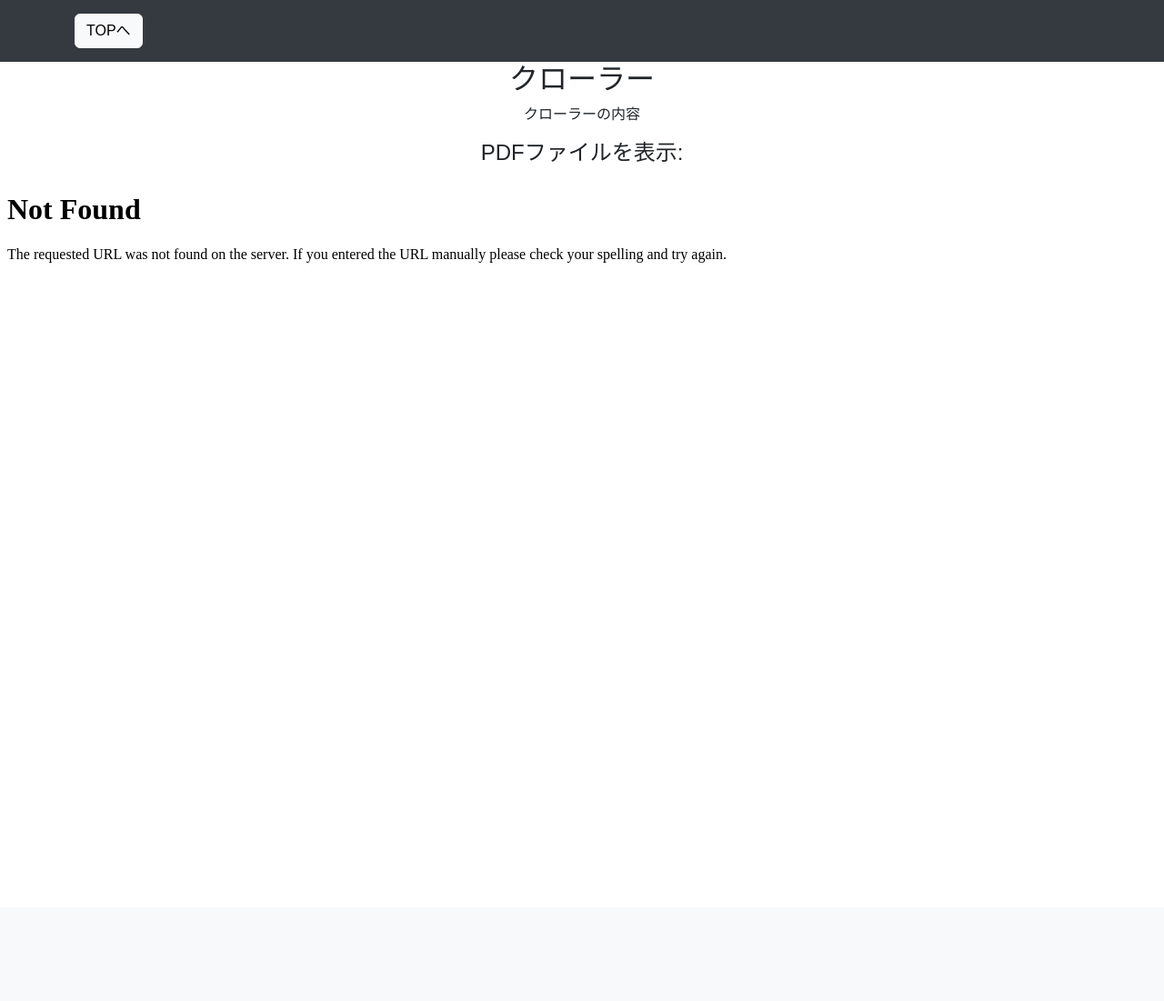
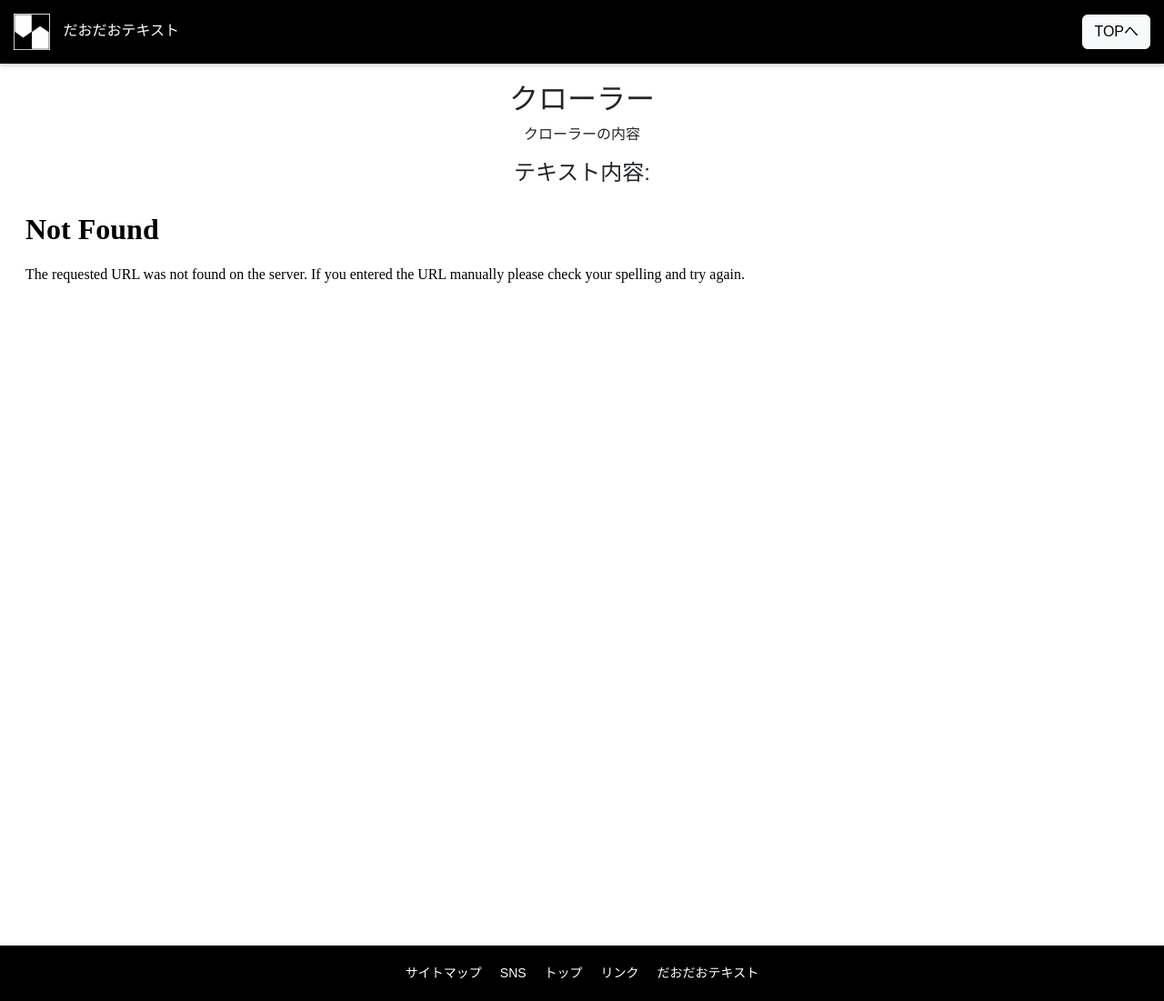
Before and after one commit to Retr0413/DaoTextPage, a Flask app: page /text/1 in a window 1280 px wide. Shown: the whole page at 91% size. Before the commit the page ends 289 px from the top, so only its background shows below. Run offline with Flask 3, Linux system fonts and the light colour scheme.

Commit message:
テキストサイトを少し変えた。

```diff
--- a/templates/text.html
+++ b/templates/text.html
@@ -13,11 +13,52 @@
         }
 
         header {
-            background-color: #343a40;
+            background-color: #000;
             color: #fff;
             padding: 15px;
+            display: flex;
+            justify-content: space-between;
+            align-items: center;
+            box-shadow: 0 2px 5px rgba(0, 0, 0, 0.2);
         }
 
+        .header .logo {
+            display: flex;
+            align-items: center;
+        }
+
+        .triangle-logo {
+            width: 40px;
+            height: 40px;
+            margin-right: 10px;
+        }
+
+        .header .nav {
+            font-size: 14px;
+        }
+
+        footer {
+            background-color: #000;
+            color: #fff;
+            padding: 20px;
+            text-align: center;
+        }
+
+        .footer-nav {
+            display: flex;
+            justify-content: center;
+            gap: 20px;
+            font-size: 14px;
+        }
+
+        .footer-nav a {
+            color: #fff;
+            text-decoration: none;
+        }
+
+        .footer-nav a:hover {
+            color: #FFD700;
+        }
 
         .pdf-container {
             width: 100vw;
@@ -28,21 +69,35 @@
 </head>
 <body>
     <header>
-        <div class="container">
+        <div class="logo">
+            <img src="{{ url_for('static', filename='uploads/だおだおロゴ.png') }}" alt="だおだおテキスト" class="triangle-logo">
+            <span>だおだおテキスト</span>
+        </div>
+        <div class="nav">
             <a href="/" class="btn btn-light">TOPへ</a>
         </div>
     </header>
 
-    <main class="container-fluid" style="padding: 0;">
+    <main class="container-fluid" style="padding: 20px;">
         <h2 class="text-center">{{ text.title }}</h2>
         <p class="text-center">{{ text.context }}</p>
 
-        <h4 class="text-center">PDFファイルを表示:</h4>
+        <h4 class="text-center">テキスト内容:</h4>
         <iframe
             class="pdf-container"
             src="{{ url_for('static', filename=text.pdf_path) }}"
             frameborder="0">
         </iframe>
     </main>
+
+    <footer>
+        <nav class="footer-nav">
+            <a href="#">サイトマップ</a>
+            <a href="#">SNS</a>
+            <a href="#">トップ</a>
+            <a href="#">リンク</a>
+            <a href="#">だおだおテキスト</a>
+        </nav>
+    </footer>
 </body>
 </html>
```
